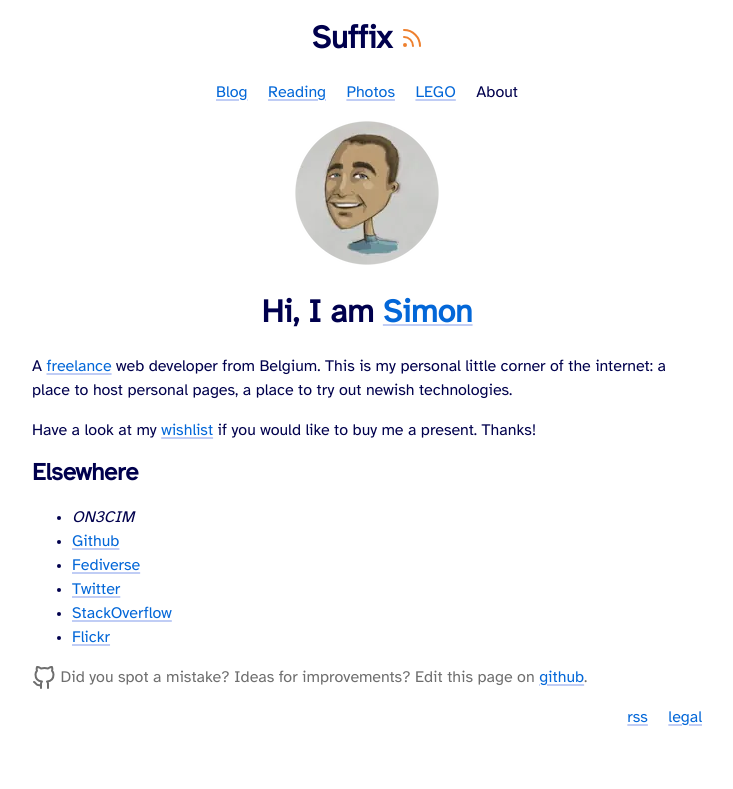
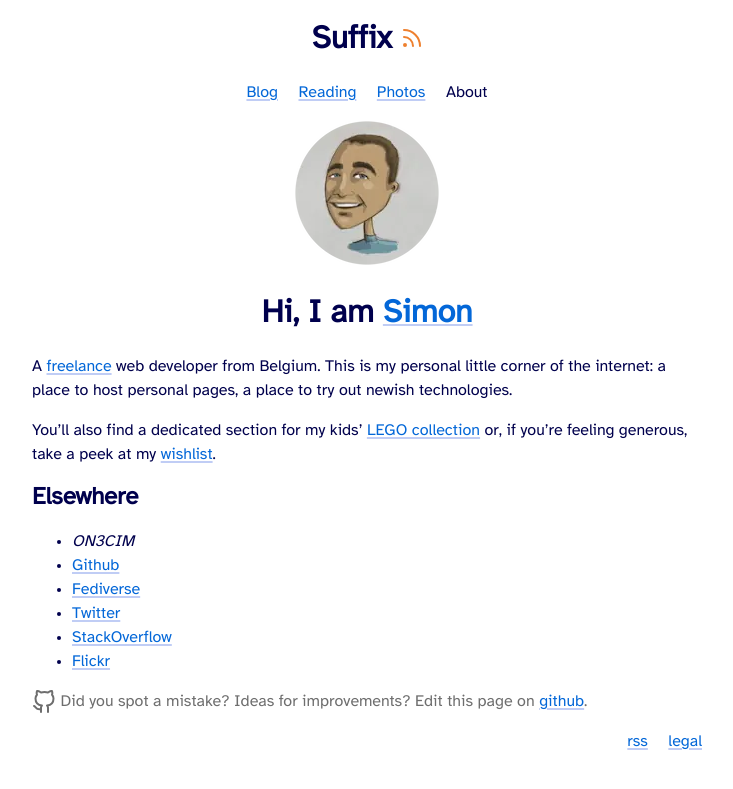
Before and after one commit to cimm/suffix, a Jekyll site: the page built from about/index.html, in a window 1280 px wide. Shown: the top 789 px of the page, without its empty margins (273-1006 px from the left). Built offline with Jekyll 4.4.1, drawn with Linux system fonts in a browser that asks for light colours.

Commit message:
Move LEGO page link to secondary level

```diff
--- a/_layouts/default.html
+++ b/_layouts/default.html
@@ -52,9 +52,6 @@
             {% if page.url != '/photos/' %}<a href="{% relbase %}/photos/">Photos</a>{% else %}Photos{% endif %}
           </li>
           <li>
-            {% if page.url != '/lego/' %}<a href="{% relbase %}/lego/">LEGO</a>{% else %}LEGO{% endif %}
-          </li>
-          <li>
             {% if page.url != '/about/' %}<a href="{% relbase %}/about/" rel="author">About</a>{% else %}About{% endif %}
           </li>
         </ul>
--- a/about/index.html
+++ b/about/index.html
@@ -18,7 +18,7 @@ title: About
 
 <p>A <a href="http://www.nimbly.be/" title="Nimbly, my tiny web agency" rel="me">freelance</a> web developer from Belgium. This is my personal little corner of the internet: a place to host personal pages, a place to try out newish technologies.</p>
 
-<p>Have a look at my <a href="../wishlist" title="Want!">wishlist</a> if you would like to buy me a present. Thanks!</p>
+<p>You’ll also find a dedicated section for my kids’ <a href="../lego">LEGO collection</a> or, if you’re feeling generous, take a peek at my <a href="../wishlist" title="Want!">wishlist</a>.
 
 <h2>Elsewhere</h2>
 
```
